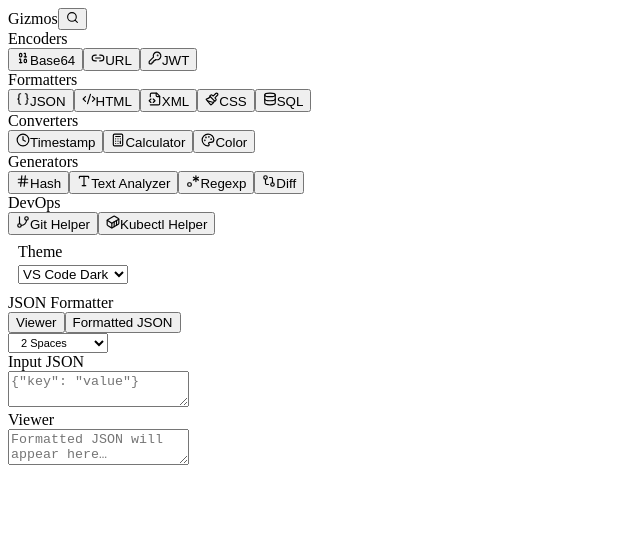
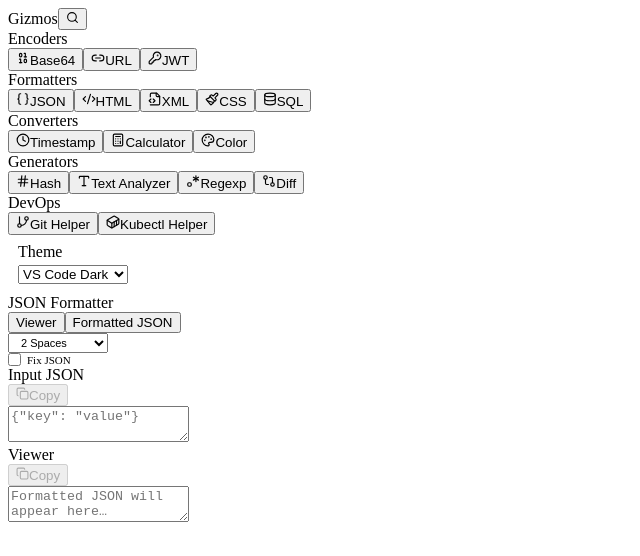
Before and after one commit to ehippo/gizmos, a React (Vite) app in the folder frontend/: page / in a window 1280 px wide. Both pictures are taken after a click on the button "JSON". Shown: the top 556 px of the page, without its empty margins (0-640 px from the left). Built offline with nearby package versions, Linux system fonts and the light colour scheme; the HTML template or start-up script is replaced by a standard one.

Commit message:
Json repair feature

```diff
--- a/frontend/package.json
+++ b/frontend/package.json
@@ -13,6 +13,7 @@
     "diff": "^7.0.0",
     "jose": "^5.9.6",
     "js-beautify": "^1.15.1",
+    "jsonrepair": "^3.13.2",
     "lucide-react": "^0.469.0",
     "react": "^18.3.1",
     "react-dom": "^18.3.1",
--- a/frontend/src/components/ui.jsx
+++ b/frontend/src/components/ui.jsx
@@ -1,5 +1,5 @@
 import { useState } from 'react'
-import { Copy, Check, X, Minimize2 } from 'lucide-react'
+import { Copy, Check, X, Minimize2, AlertCircle } from 'lucide-react'
 
 export function CopyButton({ text, size = 13 }) {
   const [copied, setCopied] = useState(false)
@@ -59,6 +59,19 @@ export function Toggle({ options, value, onChange }) {
     </div>
   )
 }
+export function Checkbox({ label, checked, onChange }) {
+  return (
+    <label className="checkbox-label" style={{ display: 'flex', alignItems: 'center', gap: 6, cursor: 'pointer', userSelect: 'none', fontSize: '11px', whiteSpace: 'nowrap', flexShrink: 0 }}>
+      <input
+        type="checkbox"
+        checked={checked}
+        onChange={(e) => onChange(e.target.checked)}
+        style={{ margin: 0 }}
+      />
+      <span>{label}</span>
+    </label>
+  )
+}
 
 export function Field({ label, children, action, grow }) {
   return (
@@ -73,7 +86,13 @@ export function Field({ label, children, action, grow }) {
 }
 
 export function StatusBadge({ ok, text }) {
-  return <span className={ok ? 'badge-ok' : 'badge-error'}>{text}</span>
+  const Icon = ok ? Check : AlertCircle
+  return (
+    <div className={ok ? 'badge-ok' : 'badge-error'} style={{ gap: 8 }}>
+      <Icon size={14} style={{ flexShrink: 0 }} />
+      <span>{text}</span>
+    </div>
+  )
 }
 
 export function ToolShell({ title, children }) {
--- a/frontend/src/lib.js
+++ b/frontend/src/lib.js
@@ -178,7 +178,7 @@ export function parseColor(input) {
   if (hsl) {
     const [hv, sv, lv] = [+hsl[1], +hsl[2] / 100, +hsl[3] / 100]
     a = hsl[4] !== undefined ? +hsl[4] : 1
-    ;({ r, g, b } = hslToRgb(hv, sv, lv))
+      ; ({ r, g, b } = hslToRgb(hv, sv, lv))
   }
 
   if (r === undefined) throw new Error('Unrecognized color format')
--- a/frontend/src/tools/JSON.jsx
+++ b/frontend/src/tools/JSON.jsx
@@ -1,6 +1,7 @@
 import { useState, useCallback, useMemo } from 'react'
+import { jsonrepair } from 'jsonrepair'
 import { jsonFormat, jsonMinify } from '../lib'
-import { CopyButton, Toggle, Field, StatusBadge, ToolShell } from '../components/ui'
+import { CopyButton, Toggle, Checkbox, Field, StatusBadge, ToolShell } from '../components/ui'
 import JsonTree from '../components/JsonTree'
 
 export default function JSONTool() {
@@ -9,18 +10,20 @@ export default function JSONTool() {
   const [error, setError] = useState('')
   const [indent, setIndent] = useState('2')
   const [view, setView] = useState('viewer')
+  const [repair, setRepair] = useState(false)
 
-  const run = useCallback((value, ind) => {
+  const run = useCallback((value, ind, rep) => {
     setError('')
     if (!value.trim()) {
       setOutput('')
       return
     }
     try {
+      const v = rep ? jsonrepair(value) : value
       if (ind === 'minify') {
-        setOutput(jsonMinify(value))
+        setOutput(jsonMinify(v))
       } else {
-        setOutput(jsonFormat(value, Number(ind)))
+        setOutput(jsonFormat(v, Number(ind)))
       }
     } catch (e) {
       setError(e.message)
@@ -30,11 +33,15 @@ export default function JSONTool() {
 
   const handleInput = (v) => {
     setInput(v)
-    run(v, indent)
+    run(v, indent, repair)
   }
   const handleIndent = (v) => {
     setIndent(v)
-    run(input, v)
+    run(input, v, repair)
+  }
+  const handleRepair = (v) => {
+    setRepair(v)
+    run(input, indent, v)
   }
 
   const parsedData = useMemo(() => {
@@ -66,11 +73,12 @@ export default function JSONTool() {
           <option value="minify">Minify</option>
         </select>
 
-        {output && <CopyButton text={output} />}
+        <div style={{ flex: 1 }} />
+        <Checkbox label="Fix JSON" checked={repair} onChange={handleRepair} />
       </div>
 
       <div className="split-row">
-        <Field label="Input JSON" grow>
+        <Field label="Input JSON" action={<CopyButton text={input} />} grow>
           <textarea
             className="flex-textarea"
             placeholder='{"key": "value"}'
@@ -80,8 +88,11 @@ export default function JSONTool() {
           />
         </Field>
 
-        <div style={{ display: 'flex', flexDirection: 'column', flex: 1, minWidth: 0 }}>
-          <Field label={view === 'viewer' ? 'Viewer' : 'Formatted JSON'} grow>
+        <Field
+          label={view === 'viewer' ? 'Viewer' : 'Formatted JSON'}
+          action={<CopyButton text={output} />}
+          grow
+        >
           {view === 'viewer' && parsedData ? (
             <JsonTree data={parsedData} />
           ) : (
@@ -94,13 +105,13 @@ export default function JSONTool() {
             />
           )}
         </Field>
+      </div>
+
       {error && (
-            <div style={{ marginTop: 8 }}>
+        <div style={{ marginTop: 4, width: '100%' }}>
           <StatusBadge ok={false} text={error} />
         </div>
       )}
-        </div>
-      </div>
     </ToolShell>
   )
 }
```
Also changed, not shown: frontend/src/styles.css (+9 -5 lines), 1 other file (tests, documents, lock files or other folders). Lines whose indentation alone changed are shown as unchanged.
